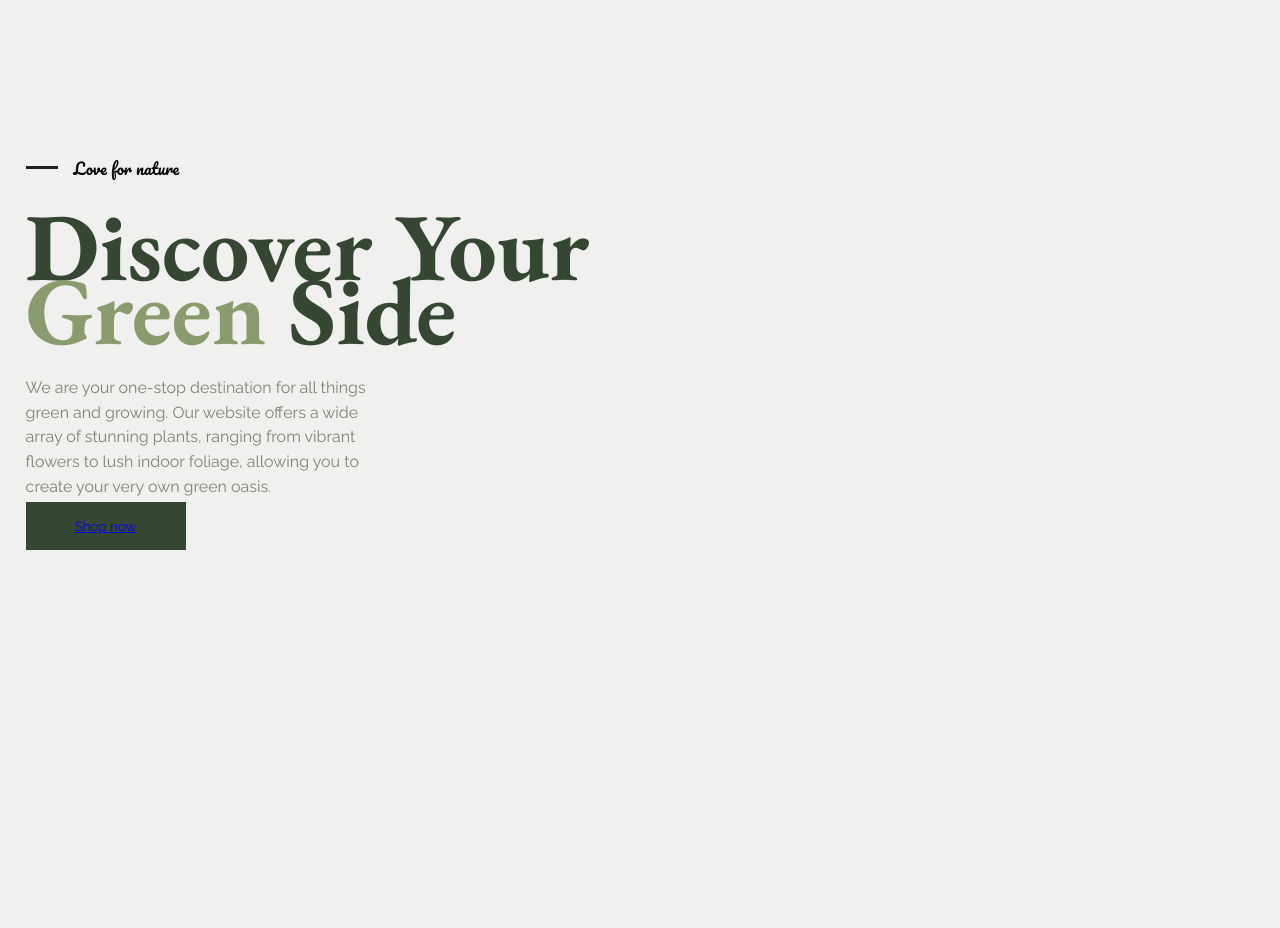
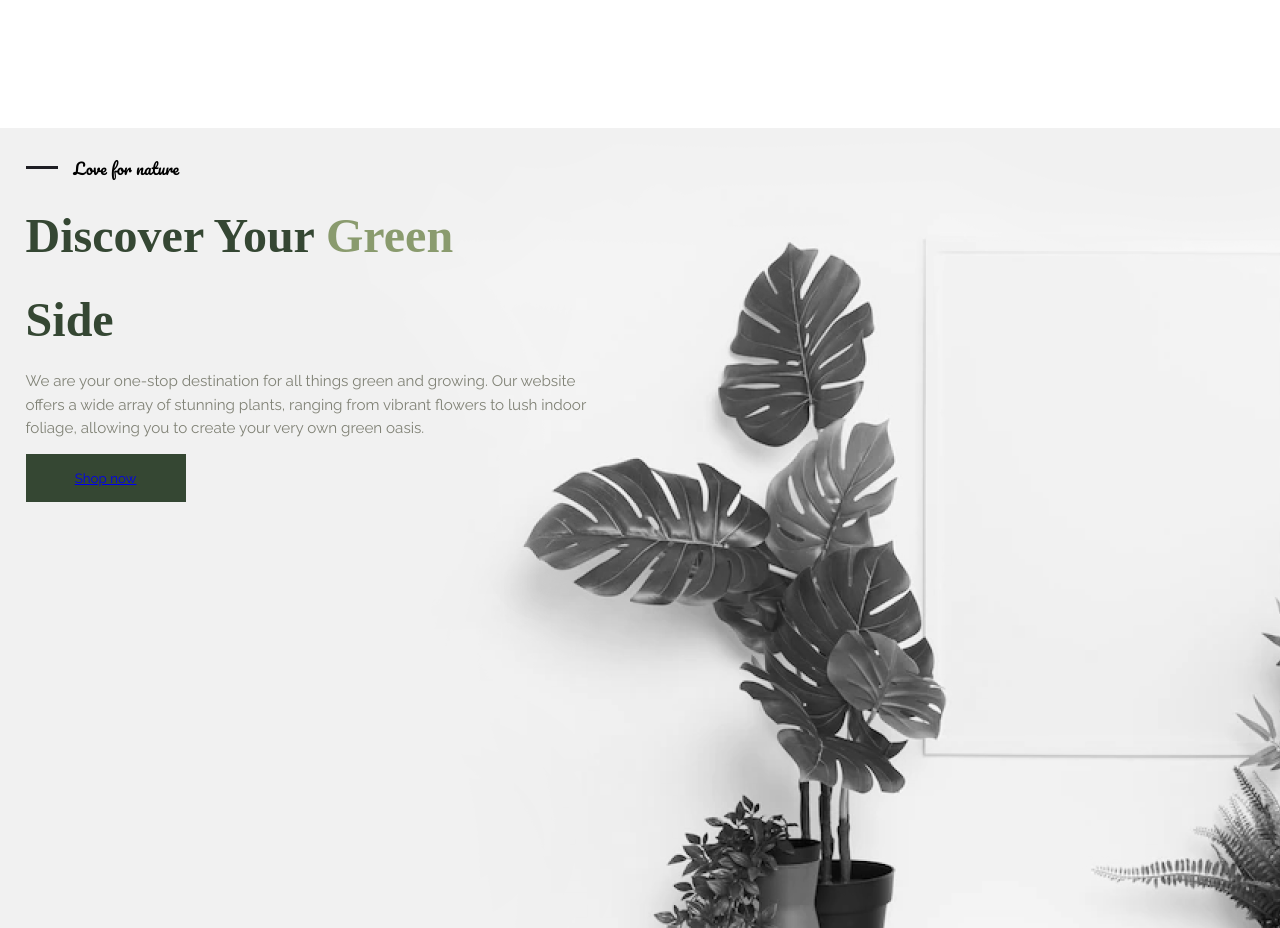
Before and after one commit to carolinecobucci/plant-ecommerce, a React (Vite) app: page / in a window 1280 px wide. Before the commit the page ends 800 px from the top, so only its background shows below. Built offline with nearby package versions, Linux system fonts and the light colour scheme.

Commit message:
IntroScreen Commit

```diff
--- a/src/components/Intropage.jsx
+++ b/src/components/Intropage.jsx
@@ -22,11 +22,22 @@ function Intropage () {
                         offers a wide array of stunning plants, ranging from vibrant flowers to lush indoor
                         foliage, allowing you to create your very own green oasis. </p>
 
+                    </div>
+
+                    <div>
                         <button>
                             <a href="#">Shop now</a>
                         </button>
                     </div>
+
+                    {/* Section for images */}
+                    {/* <div className="photo1">
+                        <img src="/src/assets/main-plant.png" alt="plant photo" />
+                    </div> */}
+
                 </section>
+
+
 
 
             </body>
--- a/src/components/introstyle.css
+++ b/src/components/introstyle.css
@@ -1,23 +1,31 @@
-body {
-    background-color: #F0F1EE;
-}
-
-
 .container {
-
-    /* position: absolute; */
     display: flex;
     flex-direction: column;
     align-items: normal;
-    background-color: #F0F1EE;
-    /* background-color: burlywood; */
-    width: 100%;
-    height: 60vh;
+    /* background-color: #F0F1EE; */
+    width: 100vw;
+    height: 100vh;
     margin-top: 10%;
     padding: 2%;
     gap: 1rem;
+    position: relative;
+  }
 
-}
+  .container::after {
+    content: "";
+    background-image: url(../assets/main-plant.png);
+    background-repeat: no-repeat;
+    background-position: right;
+    background-color: #F0F1EE;
+    width: 100%;
+    height: 100%;
+    position: absolute;
+    top: 0;
+    left: 0;
+    filter: grayscale(100%);
+    z-index: -1;
+  }
+
 
 .containerlove {
 
@@ -41,7 +49,7 @@ body {
 .love {
 
     display: flex;
-    width: 40%;
+    width: 10rem;
 
 
 
@@ -62,23 +70,16 @@ body {
     justify-content: center;
     align-items: flex-start;
     padding: 0%;
-    gap: 1em;
-    width: 50%;
+    gap: 0.5rem;
+    width: 30rem;
     height: 10rem;
 
-
-    /* Primary/Primary */
-
-    font-family: 'EB Garamond';
+    /* font-family: 'EB Garamond'; */
     font-style: normal;
     font-weight: 700;
-    font-size: 4rem;
-    line-height: 8vh;
-    display: flex;
-    align-items: center;
-    text-transform: capitalize;
+    font-size: 2rem;
+    line-height: 84px;
 
-    /* Primary/Lunar green */
 
     color: #354733;
 
@@ -95,15 +96,16 @@ body {
 
 .description {
 
-    width: 30%;
-    height: 8rem;
+    width: 37rem;
+    height: 4rem;
+    gap: 2rem;
 
     /* secondary/Secondary */
 
     font-family: 'Raleway';
     font-style: normal;
-    font-weight: 400;
-    font-size: 16px;
+    font-weight: 500;
+    font-size: 0.95rem;
     line-height: 154.5%;
     /* or 25px */
 
@@ -133,17 +135,3 @@ button {
     border: none;
     gap: 10rem;
   }
-
-/* .item, .description{
-    display: flex;
-    flex-direction: column;
-    justify-content: center;
-    align-items: flex-start;
-    padding: 0%;
-    gap: 0vh;
-
-    width: 50%;
-    height: 10rem;
-
-
-} */
```
